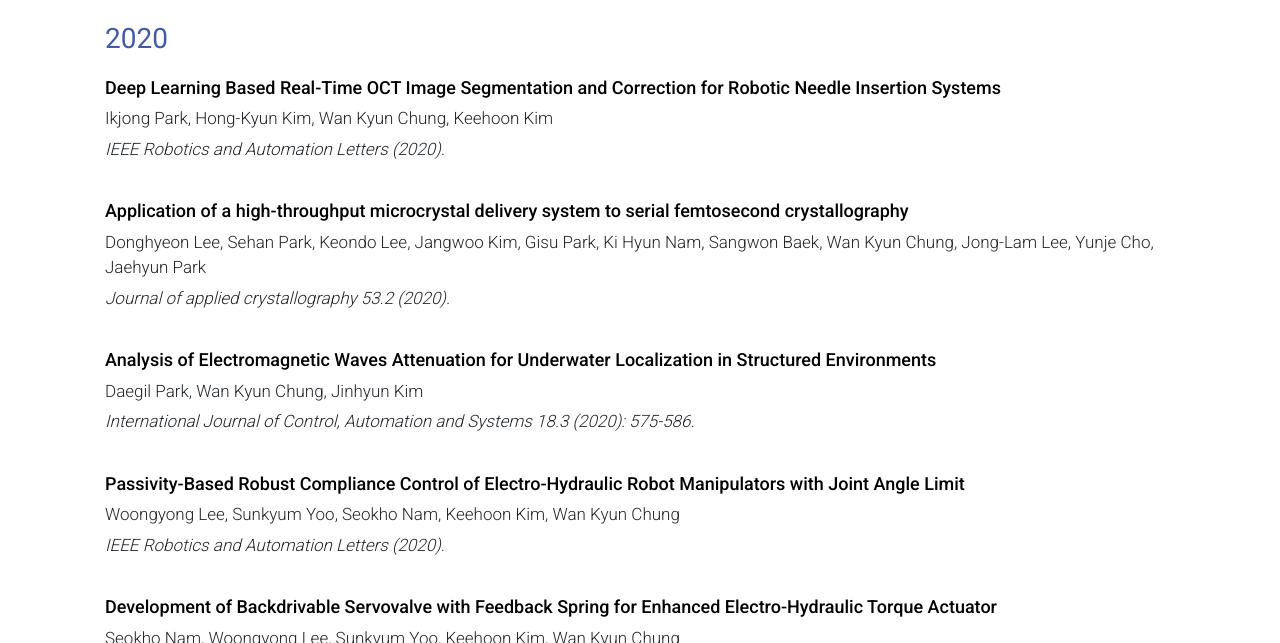
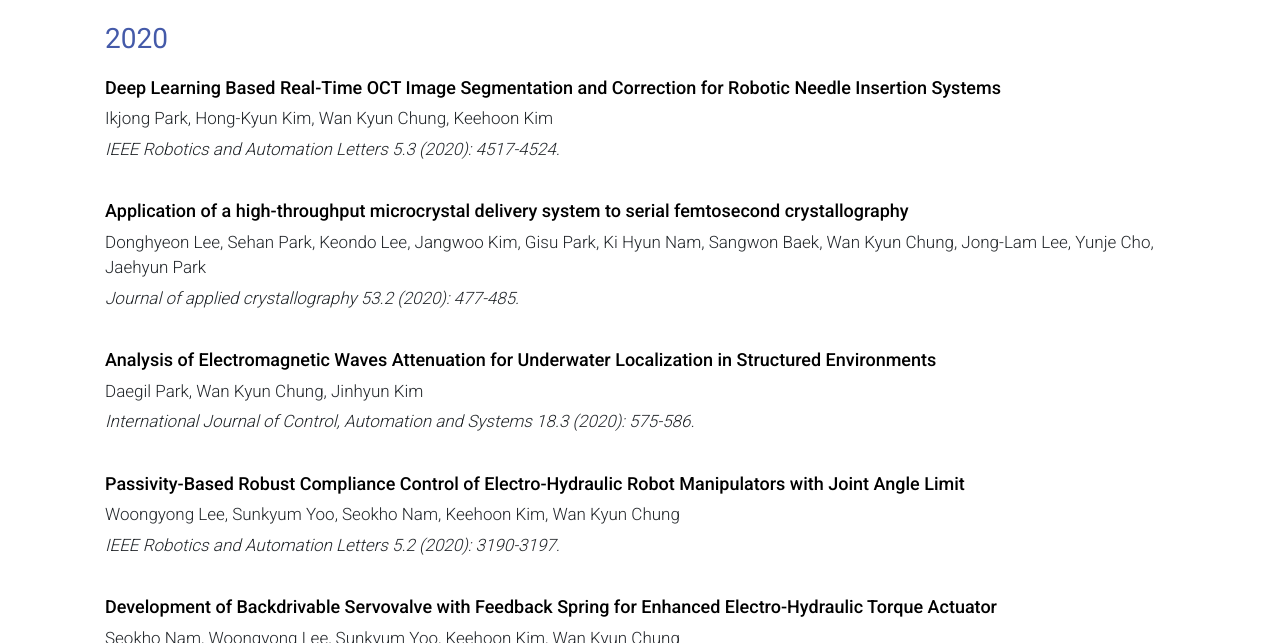
Before and after one commit to jinhyukyoon/rnb, a plain HTML site: page publication/index.html in a window 1280 px wide. Shown: the part 157-800 px from the top of the page. Drawn offline with Linux system fonts and the light colour scheme.

Commit message:
20.06.21

```diff
--- a/publication/index.html
+++ b/publication/index.html
@@ -77,14 +77,14 @@
       <div class="col-md-12 publication contents">
 
         <h3> 2020 </h3>
-        <p><strong><a href="https://ieeexplore.ieee.org/document/9113671" target="_blank">Deep Learning Based Real-Time OCT Image Segmentation and Correction for Robotic Needle Insertion Systems</a></strong></p>
+        <p><strong><a href="https://ieeexplore.ieee.org/abstract/document/9113671" target="_blank">Deep Learning Based Real-Time OCT Image Segmentation and Correction for Robotic Needle Insertion Systems</a></strong></p>
         <p>Ikjong Park, Hong-Kyun Kim, Wan Kyun Chung, Keehoon Kim</p>
-        <p><i>IEEE Robotics and Automation Letters (2020).</i></p>
+        <p><i>IEEE Robotics and Automation Letters 5.3 (2020): 4517-4524.</i></p>
         <div class="padding"></div>
 
         <p><strong><a href="https://scripts.iucr.org/cgi-bin/paper?yr5056" target="_blank">Application of a high-throughput microcrystal delivery system to serial femtosecond crystallography</a></strong></p>
         <p>Donghyeon Lee, Sehan Park, Keondo Lee, Jangwoo Kim, Gisu Park, Ki Hyun Nam, Sangwon Baek, Wan Kyun Chung, Jong-Lam Lee, Yunje Cho, Jaehyun Park</p>
-        <p><i>Journal of applied crystallography 53.2 (2020).</i></p>
+        <p><i>Journal of applied crystallography 53.2 (2020): 477-485.</i></p>
         <div class="padding"></div>
 
         <p><strong><a href="https://link.springer.com/article/10.1007/s12555-019-0548-9" target="_blank">Analysis of Electromagnetic Waves Attenuation for Underwater Localization in Structured Environments</a></strong></p>
@@ -94,12 +94,12 @@
 
         <p><strong><a href="https://ieeexplore.ieee.org/abstract/document/9006923/" target="_blank">Passivity-Based Robust Compliance Control of Electro-Hydraulic Robot Manipulators with Joint Angle Limit</a></strong></p>
         <p>Woongyong Lee, Sunkyum Yoo, Seokho Nam, Keehoon Kim, Wan Kyun Chung</p>
-        <p><i>IEEE Robotics and Automation Letters (2020).</i></p>
+        <p><i>IEEE Robotics and Automation Letters 5.2 (2020): 3190-3197.</i></p>
         <div class="padding"></div>
 
         <p><strong><a href="https://ieeexplore.ieee.org/abstract/document/9006867/" target="_blank">Development of Backdrivable Servovalve with Feedback Spring for Enhanced Electro-Hydraulic Torque Actuator</a></strong></p>
         <p>Seokho Nam, Woongyong Lee, Sunkyum Yoo, Keehoon Kim, Wan Kyun Chung</p>
-        <p><i>IEEE Robotics and Automation Letters (2020).</i></p>
+        <p><i>IEEE Robotics and Automation Letters 5.2 (2020): 3145-3152.</i></p>
         <div class="padding"></div>
 
         <p><strong><a href="https://ieeexplore.ieee.org/abstract/document/8954829/" target="_blank">Task Space Control of Articulated Robot Near Kinematic Singularity: Forward Dynamics Approach</a></strong></p>
```
